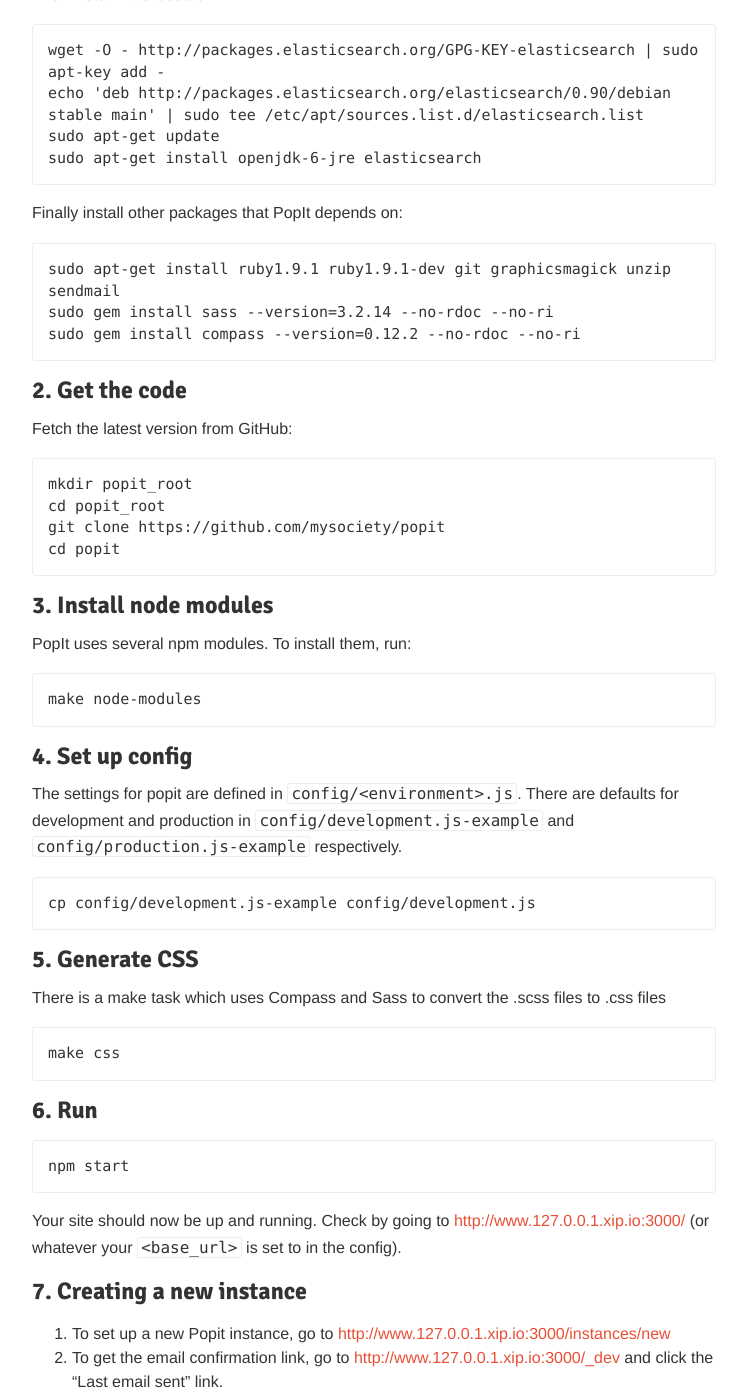
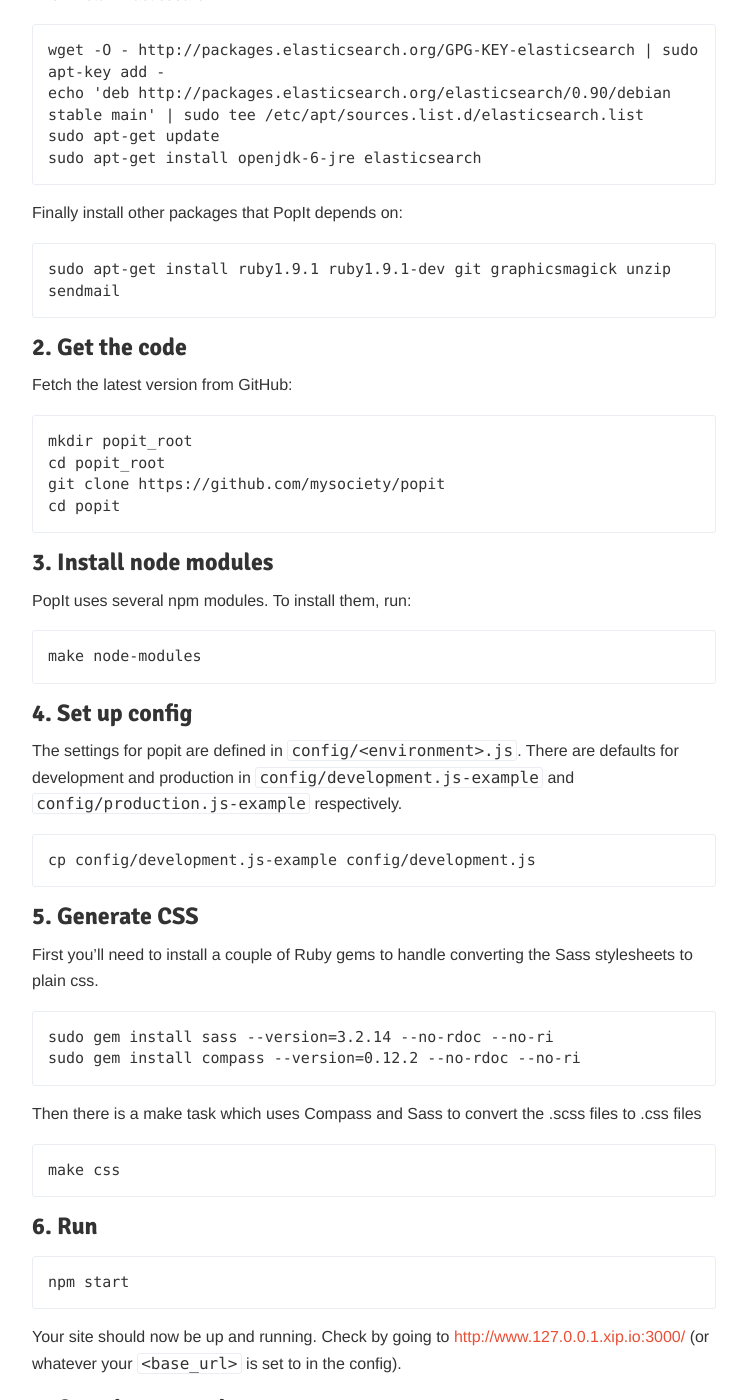
Before and after one commit to mysociety/popit.poplus.org, a Jekyll site: the page built from docs/install.md, in a window 1280 px wide and 1400 px high, scrolled down 1551 px. Shown: the whole window, without its empty margins (266-1013 px from the left). Built offline with Jekyll 4.4.1, drawn with Linux system fonts in a browser that asks for light colours.

Commit message:
All platforms will need the sass/compass gems installed

```diff
--- a/docs/install.md
+++ b/docs/install.md
@@ -90,7 +88,12 @@
 
 ### 5. Generate CSS
 
-There is a make task which uses Compass and Sass to convert the .scss files to .css files
+First you'll need to install a couple of Ruby gems to handle converting the Sass stylesheets to plain css.
+
+    sudo gem install sass --version=3.2.14 --no-rdoc --no-ri
+    sudo gem install compass --version=0.12.2 --no-rdoc --no-ri
+
+Then there is a make task which uses Compass and Sass to convert the .scss files to .css files
 
     make css
 
```
Also changed, not shown: other parts of docs/install.md (+0 -2 lines).
